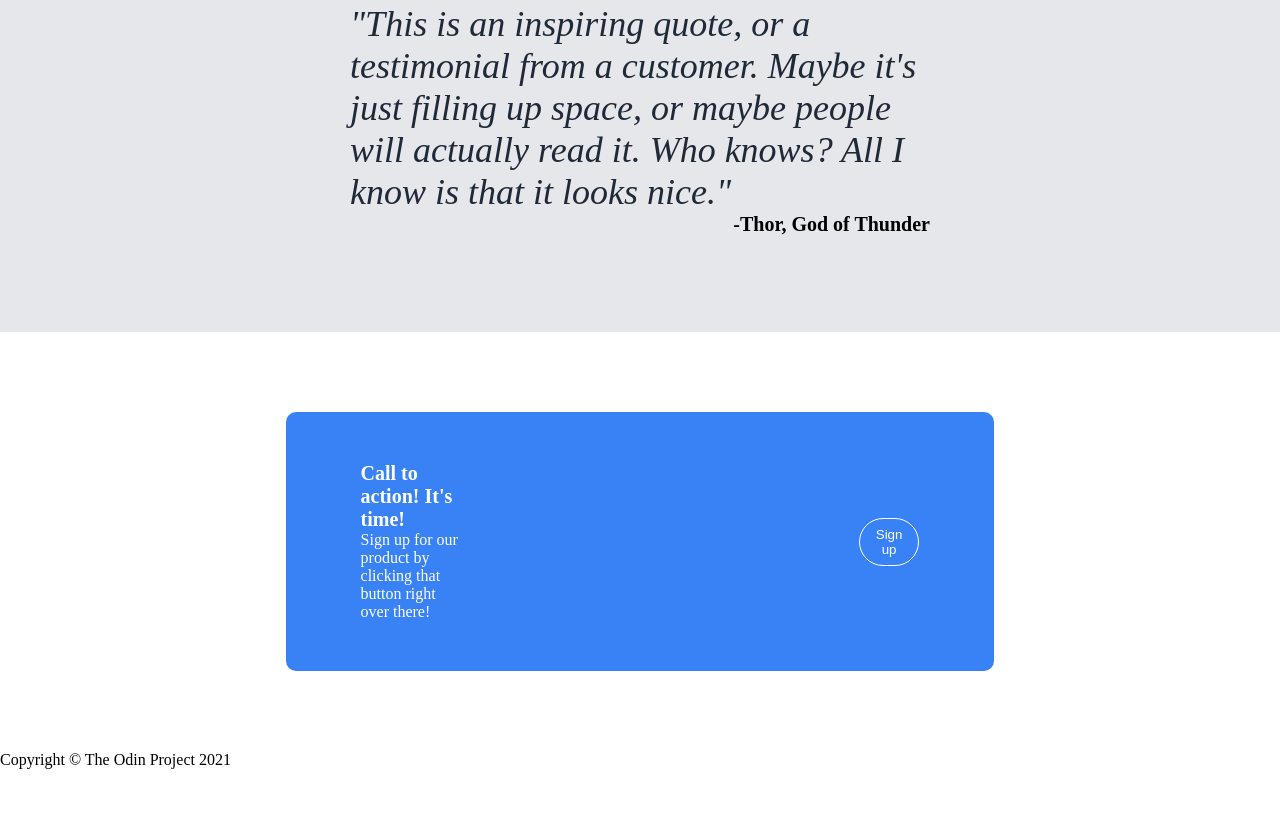
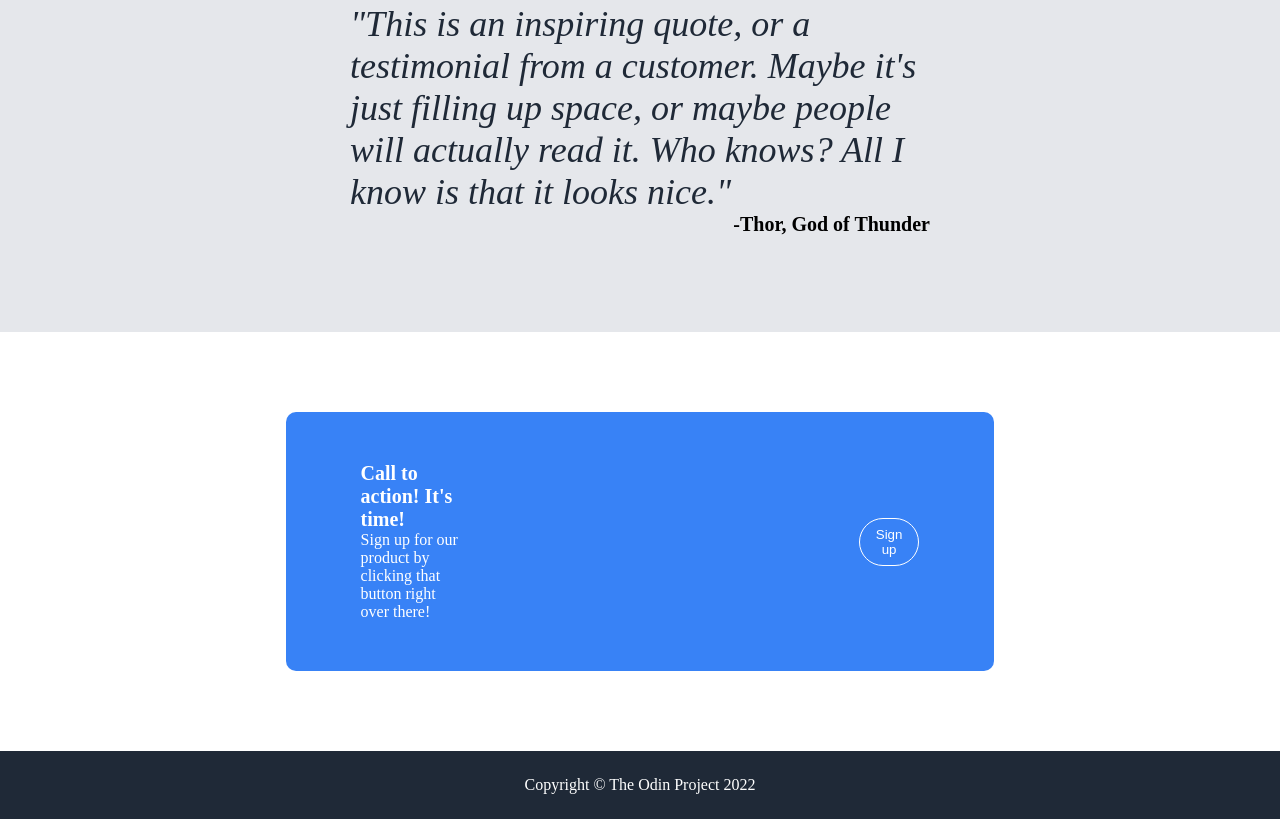
Before and after one commit to Davidg412/Odin-Landing-Page, a plain HTML site: page index.html in a window 1280 px wide. Shown: the part 1134-1953 px from the top of the page. Before the commit the page ends 1903 px from the top, so only its background shows below. Drawn offline with Linux system fonts and the light colour scheme.

Commit message:
Create footer section and finish style.css/index.html

```diff
--- a/index.html
+++ b/index.html
@@ -69,7 +69,7 @@
     </div>
     <!--Footer-->
     <footer>
-    <div>Copyright <span>&#169;</span> The Odin Project 2021</div>
+        <div>Copyright <span>&#169;</span> The Odin Project 2022</div>
     </footer>
 </body>
 </html>
--- a/style.css
+++ b/style.css
@@ -177,3 +177,14 @@ img {
 strong {
     font-size: 20px;
 }
+
+/*Footer in index.html*/
+
+footer {
+    display: flex;
+    align-self: center;
+    justify-content: center;
+    background-color: #1F2937;
+    color: white;
+    padding: 25px 6em;
+}
```
